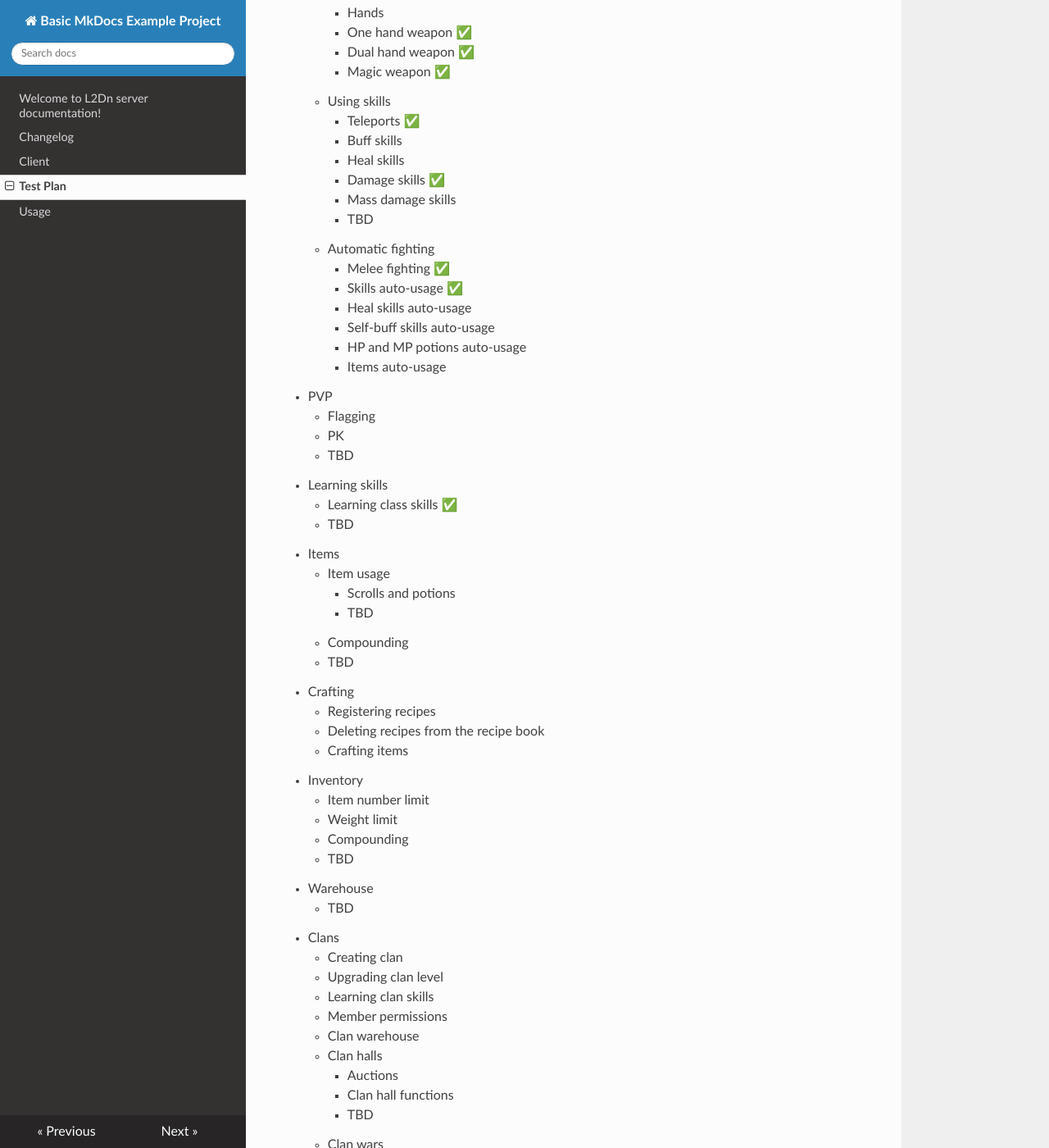
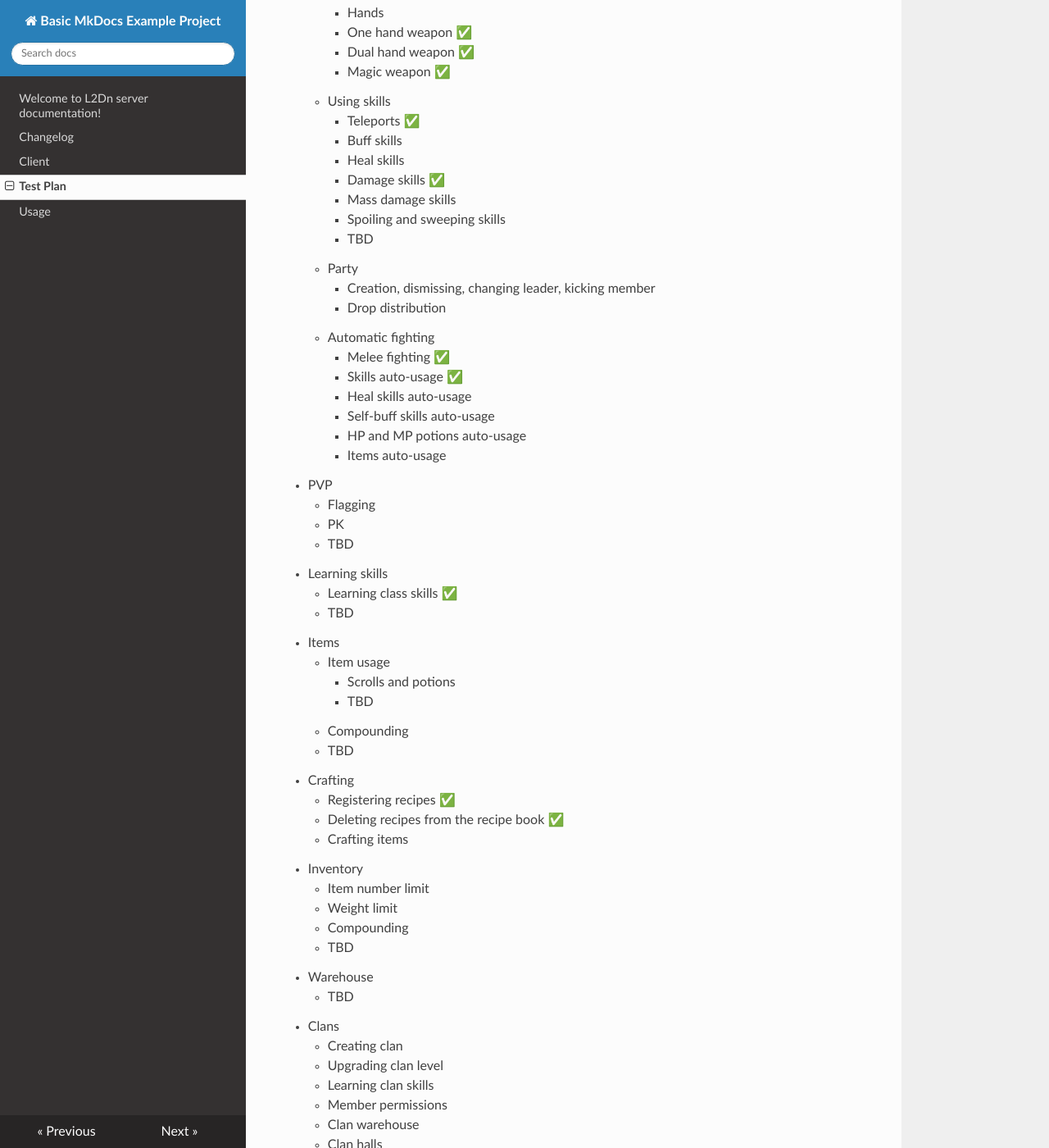
Before and after one commit to ax-grymyr/l2dn.readthedocs.io, an MkDocs documentation site: the page built from docs/TestPlan.md, in a window 1280 px wide and 1400 px high, scrolled down 408 px. Shown: the whole window at 82% size. Built offline with MkDocs 1.6.1, drawn with Linux system fonts in a browser that asks for light colours; nearby versions of some CDN libraries.

```diff
--- a/docs/TestPlan.md
+++ b/docs/TestPlan.md
@@ -20,7 +20,11 @@ while others may work but have not undergone testing yet.
         - Heal skills
         - Damage skills ✅
         - Mass damage skills
+        - Spoiling and sweeping skills
         - TBD
+    - Party
+        - Creation, dismissing, changing leader, kicking member
+        - Drop distribution
     - Automatic fighting
         - Melee fighting ✅
         - Skills auto-usage ✅
@@ -42,8 +46,8 @@ while others may work but have not undergone testing yet.
     - Compounding
     - TBD
 - Crafting
-    - Registering recipes
-    - Deleting recipes from the recipe book
+    - Registering recipes ✅
+    - Deleting recipes from the recipe book ✅
     - Crafting items
 - Inventory
     - Item number limit
```
Also changed, not shown: docs/Changelog.md (+5 -0 lines).
